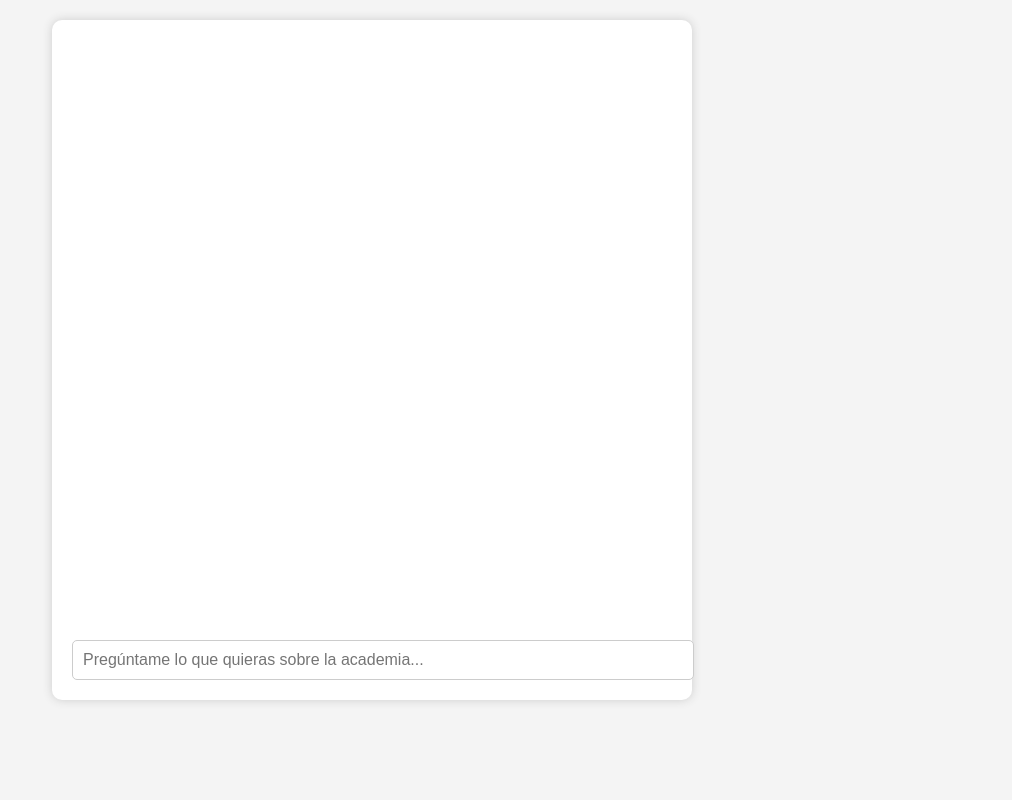
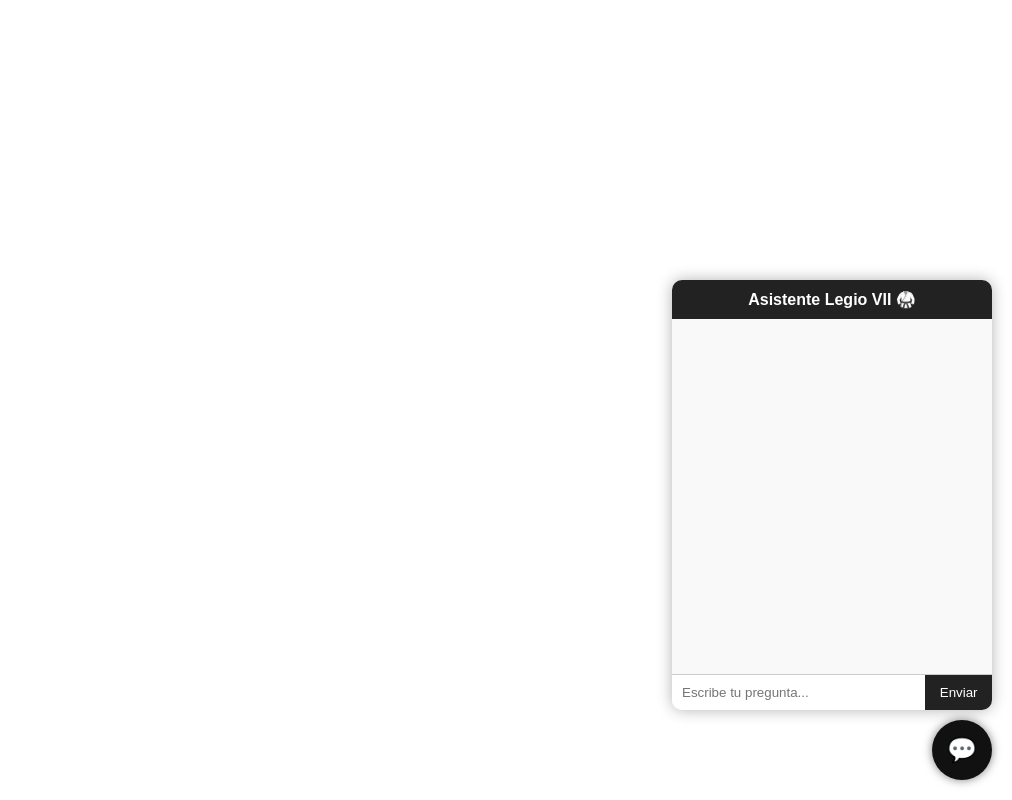
Before and after one commit to javivi21/legio-chatbot, a website: page index.html in a window 1280 px wide. Shown: the whole page, without its empty margins (268-1280 px from the left). Drawn offline with Linux system fonts and the light colour scheme.

Commit message:
Update index.html

```diff
--- a/index.html
+++ b/index.html
@@ -2,96 +2,128 @@
 <html lang="es">
 <head>
   <meta charset="UTF-8" />
-  <title>LegioBot Chat</title>
+  <title>Academia Legio VII - Asistente</title>
   <style>
     body {
+      margin: 0;
       font-family: Arial, sans-serif;
-      background: #f4f4f4;
-      margin: 0;
-      padding: 20px;
+    }
+
+    #chat-button {
+      position: fixed;
+      bottom: 20px;
+      right: 20px;
+      background: #111;
+      color: #fff;
+      border-radius: 50%;
+      width: 60px;
+      height: 60px;
+      font-size: 24px;
+      text-align: center;
+      line-height: 60px;
+      cursor: pointer;
+      box-shadow: 0 0 10px rgba(0,0,0,0.5);
+      z-index: 999;
+    }
+
+    #chat-container {
+      display: none;
+      position: fixed;
+      bottom: 90px;
+      right: 20px;
+      width: 320px;
+      height: 430px;
+      background: #fff;
+      border-radius: 10px;
+      box-shadow: 0 0 15px rgba(0,0,0,0.3);
+      overflow: hidden;
+      z-index: 998;
+      flex-direction: column;
+      display: flex;
+    }
+
+    #chat-header {
+      background: #222;
+      color: #fff;
+      padding: 10px;
+      font-weight: bold;
+      text-align: center;
     }
 
     #chatbox {
-      max-width: 600px;
-      margin: auto;
-      background: #fff;
-      border-radius: 10px;
-      padding: 20px;
-      box-shadow: 0 0 10px #ccc;
-      display: flex;
-      flex-direction: column;
-      height: 80vh;
+      flex: 1;
+      padding: 10px;
+      overflow-y: auto;
+      font-size: 14px;
+      background: #f9f9f9;
     }
 
-    #chat {
-      flex-grow: 1;
-      overflow-y: auto;
-      margin-bottom: 10px;
+    #userInput {
+      width: calc(100% - 70px);
+      padding: 10px;
+      border: none;
+      border-top: 1px solid #ccc;
+      outline: none;
     }
 
-    .msg {
-      margin: 10px 0;
+    button {
+      width: 70px;
       padding: 10px;
-      border-radius: 10px;
-      max-width: 75%;
-    }
-
-    .user {
-      align-self: flex-end;
-      background: #dcf8c6;
-    }
-
-    .bot {
-      align-self: flex-start;
-      background: #eee;
-      font-style: italic;
-    }
-
-    input[type="text"] {
-      padding: 10px;
-      font-size: 16px;
-      border: 1px solid #ccc;
-      border-radius: 5px;
-      width: 100%;
+      border: none;
+      background: #222;
+      color: #fff;
+      cursor: pointer;
+      border-top: 1px solid #ccc;
     }
   </style>
 </head>
 <body>
-  <div id="chatbox">
-    <div id="chat"></div>
-    <input id="userInput" type="text" placeholder="Pregúntame lo que quieras sobre la academia..." />
+
+  <!-- Botón flotante -->
+  <div id="chat-button" onclick="toggleChat()">💬</div>
+
+  <!-- Ventana de chat -->
+  <div id="chat-container">
+    <div id="chat-header">Asistente Legio VII 🥋</div>
+    <div id="chatbox"></div>
+    <div style="display: flex;">
+      <input type="text" id="userInput" placeholder="Escribe tu pregunta..." />
+      <button onclick="sendMessage()">Enviar</button>
+    </div>
   </div>
 
   <script>
-    async function enviarMensaje(texto) {
-      const chat = document.getElementById("chat");
-      chat.innerHTML += `<div class="msg user">${texto}</div>`;
+    const API_URL = "https://legio-chatbot.onrender.com/chat"; // cambia si tu URL es distinta
+
+    function toggleChat() {
+      const container = document.getElementById("chat-container");
+      container.style.display = container.style.display === "block" ? "none" : "block";
+    }
+
+    async function sendMessage() {
+      const input = document.getElementById("userInput");
+      const chatbox = document.getElementById("chatbox");
+      const message = input.value.trim();
+
+      if (!message) return;
+
+      chatbox.innerHTML += `<div><strong>Tú:</strong> ${message}</div>`;
+      input.value = "";
 
       try {
-        const res = await fetch("/chat", {
+        const response = await fetch(API_URL, {
           method: "POST",
-          headers: {
-            "Content-Type": "application/json"
-          },
-          body: JSON.stringify({ message: texto })
+          headers: { "Content-Type": "application/json" },
+          body: JSON.stringify({ message })
         });
 
-        const data = await res.json();
-        chat.innerHTML += `<div class="msg bot">${data.reply}</div>`;
-        chat.scrollTop = chat.scrollHeight;
-      } catch (error) {
-        chat.innerHTML += `<div class="msg bot">❌ Error al conectar con LegioBot.</div>`;
-        console.error(error);
+        const data = await response.json();
+        chatbox.innerHTML += `<div><strong>Bot:</strong> ${data.reply}</div>`;
+        chatbox.scrollTop = chatbox.scrollHeight;
+      } catch (err) {
+        chatbox.innerHTML += `<div><strong>Error:</strong> No se pudo contactar con el bot.</div>`;
       }
     }
-
-    document.getElementById("userInput").addEventListener("keypress", function (e) {
-      if (e.key === "Enter" && e.target.value.trim() !== "") {
-        const texto = e.target.value;
-        e.target.value = "";
-        enviarMensaje(texto);
-      }
-    });
   </script>
 </body>
 </html>
```
